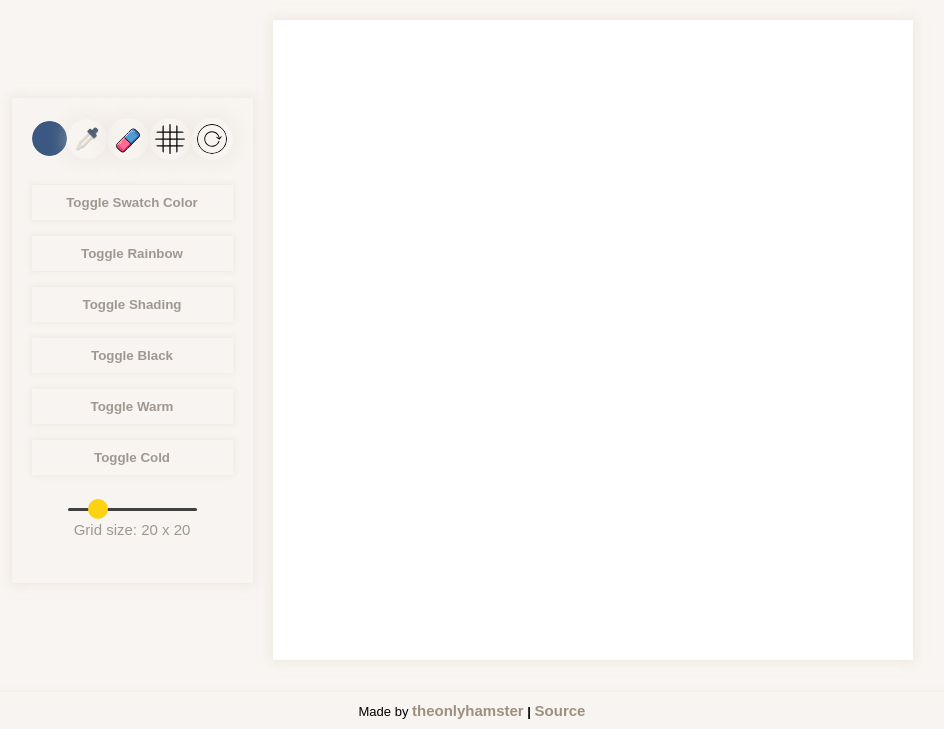
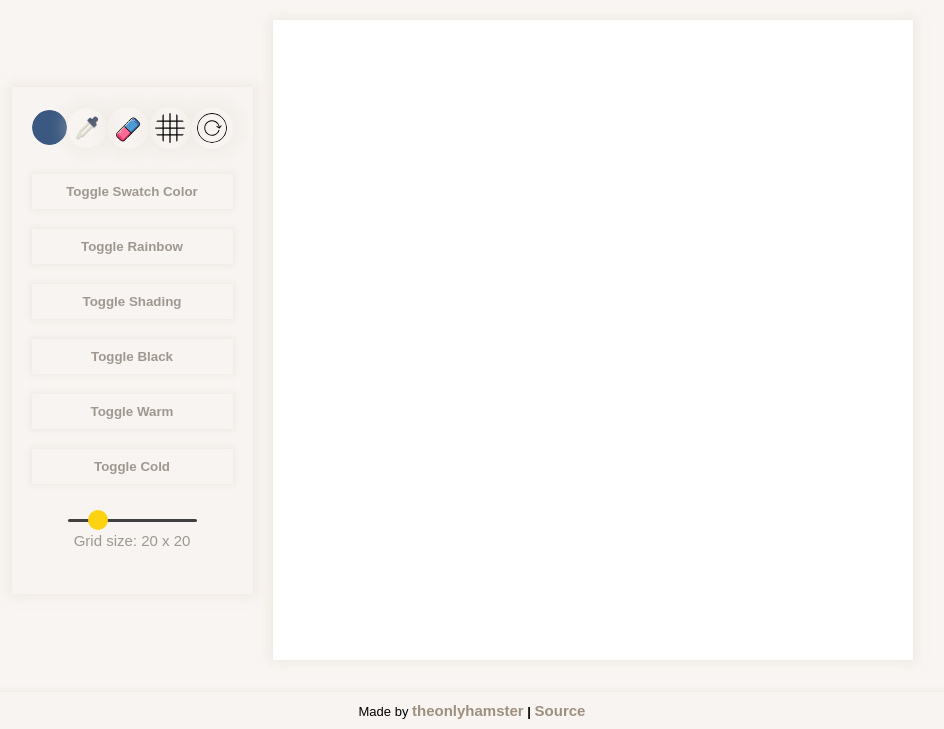
Before and after one commit to Theonlyhamstertoh/pixel-art-creator, a plain HTML site: page index.html in a window 1280 px wide. Shown: the part 71-800 px from the top of the page, without its empty margins (168-1112 px from the left). Drawn offline with Linux system fonts and the light colour scheme.

Commit message:
increased button margin space

```diff
--- a/style.css
+++ b/style.css
@@ -155,7 +155,7 @@ body {
     border: none;
     outline: none;
 
-    margin: 8px 20px;
+    margin: 10px 20px;
     padding: 10px;
     color: #61584c95;
     font-weight: 600;
```
